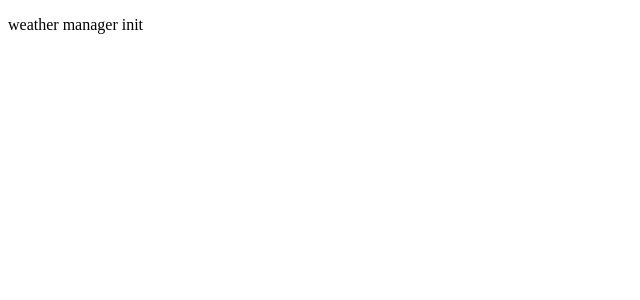
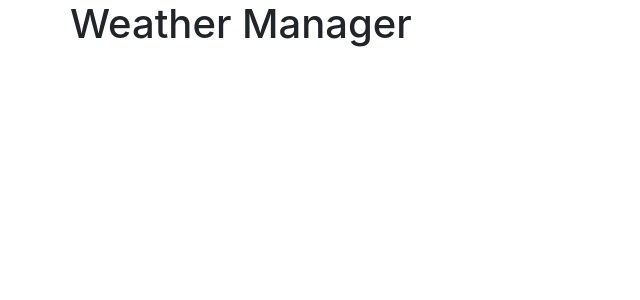
Before and after one commit to Kubiskoi/weathermanager, an Angular app: page / in a window 1280 px wide. Shown: the top 300 px of the page, without its empty margins (0-640 px from the left). Built offline with nearby package versions, Linux system fonts and the light colour scheme.

Commit message:
bootstrap works

```diff
--- a/angular.json
+++ b/angular.json
@@ -28,6 +28,7 @@
               "src/assets"
             ],
             "styles": [
+              "node_modules/bootstrap/dist/css/bootstrap.min.css",
               "src/styles.scss"
             ],
             "scripts": []
--- a/package.json
+++ b/package.json
@@ -19,6 +19,7 @@
     "@angular/platform-browser": "~8.2.14",
     "@angular/platform-browser-dynamic": "~8.2.14",
     "@angular/router": "~8.2.14",
+    "bootstrap": "^4.4.1",
     "rxjs": "~6.4.0",
     "tslib": "^1.10.0",
     "zone.js": "~0.9.1"
--- a/src/app/app.component.html
+++ b/src/app/app.component.html
@@ -1 +1,9 @@
-<p>weather manager init</p>
+<div class="container">
+  <div class="row">
+    <div class="col-xs-12">
+      <h1>
+        Weather Manager
+      </h1>
+    </div>
+  </div>
+</div>
```
Also changed, not shown: 1 other file (tests, documents, lock files or other folders).
